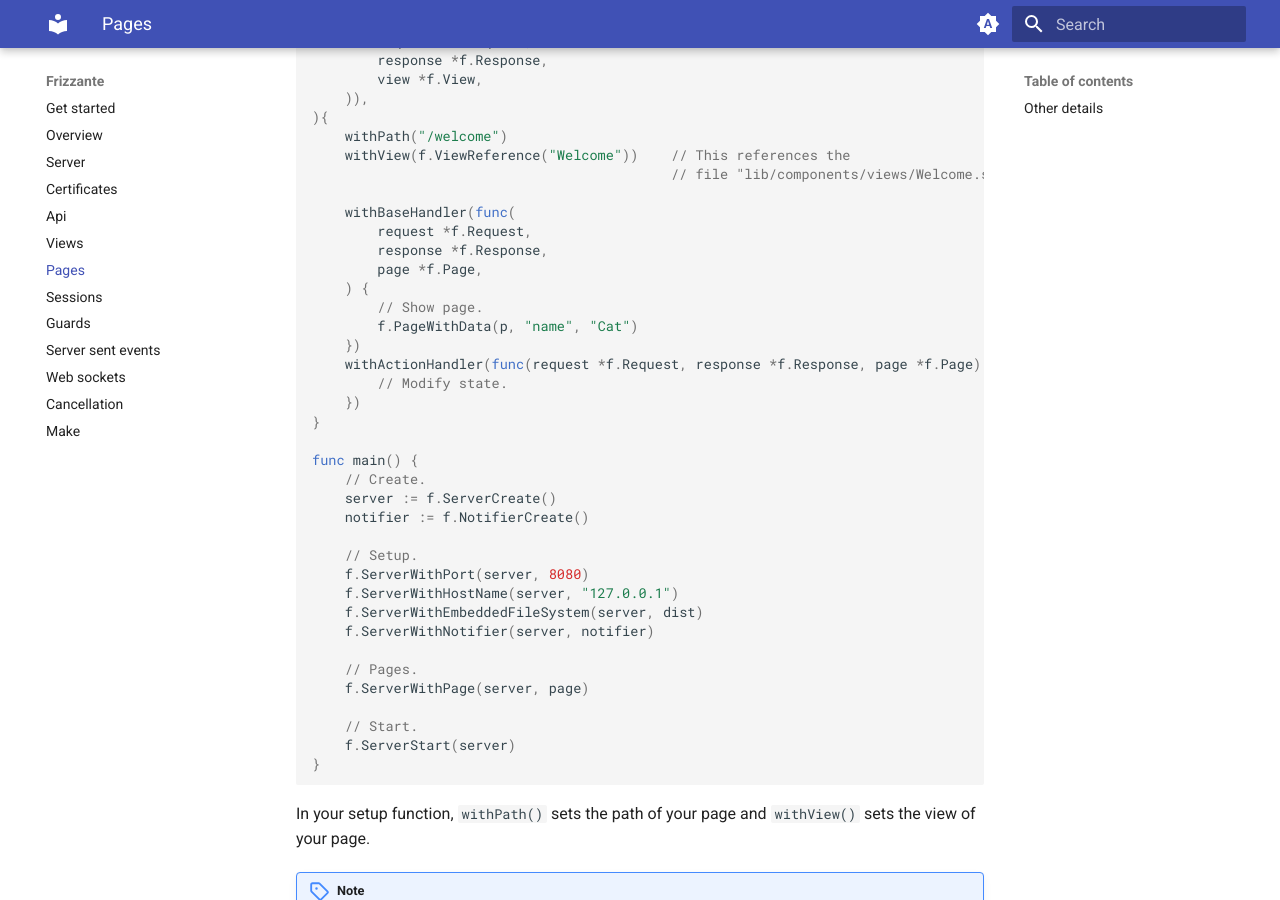
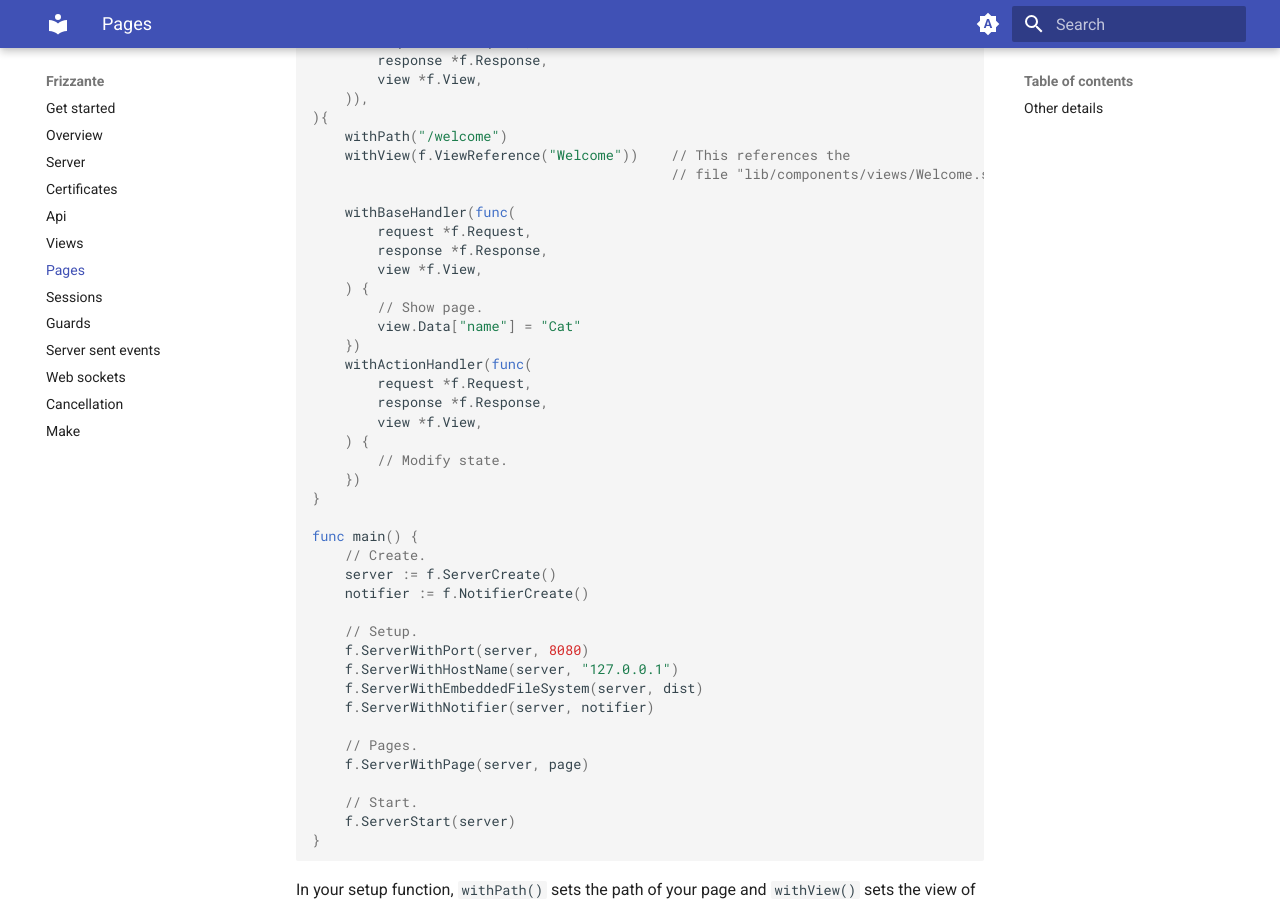
Before and after one commit to razshare/frizzante-docs, an MkDocs documentation site: the page built from docs/pages.md, in a window 1280 px wide and 900 px high, scrolled down 1107 px. Built offline with MkDocs 1.6.1 and Material for MkDocs 9.7.7, drawn with Linux system fonts in a browser that asks for light colours.

Commit message:
chore(docs): improving examples.

```diff
--- a/docs/pages.md
+++ b/docs/pages.md
@@ -53,12 +53,16 @@ func page(
 	withBaseHandler(func(
 		request *f.Request,
 		response *f.Response,
-		page *f.Page,
+		view *f.View,
 	) {
 		// Show page.
-		f.PageWithData(p, "name", "Cat")
+		view.Data["name"] = "Cat"
 	})
-	withActionHandler(func(request *f.Request, response *f.Response, page *f.Page) {
+	withActionHandler(func(
+		request *f.Request,
+		response *f.Response,
+		view *f.View,
+	) {
 		// Modify state.
 	})
 }
```
Also changed, not shown: docs/cancellation.md (+4 -4 lines), docs/sessions.md (+2 -3 lines).
